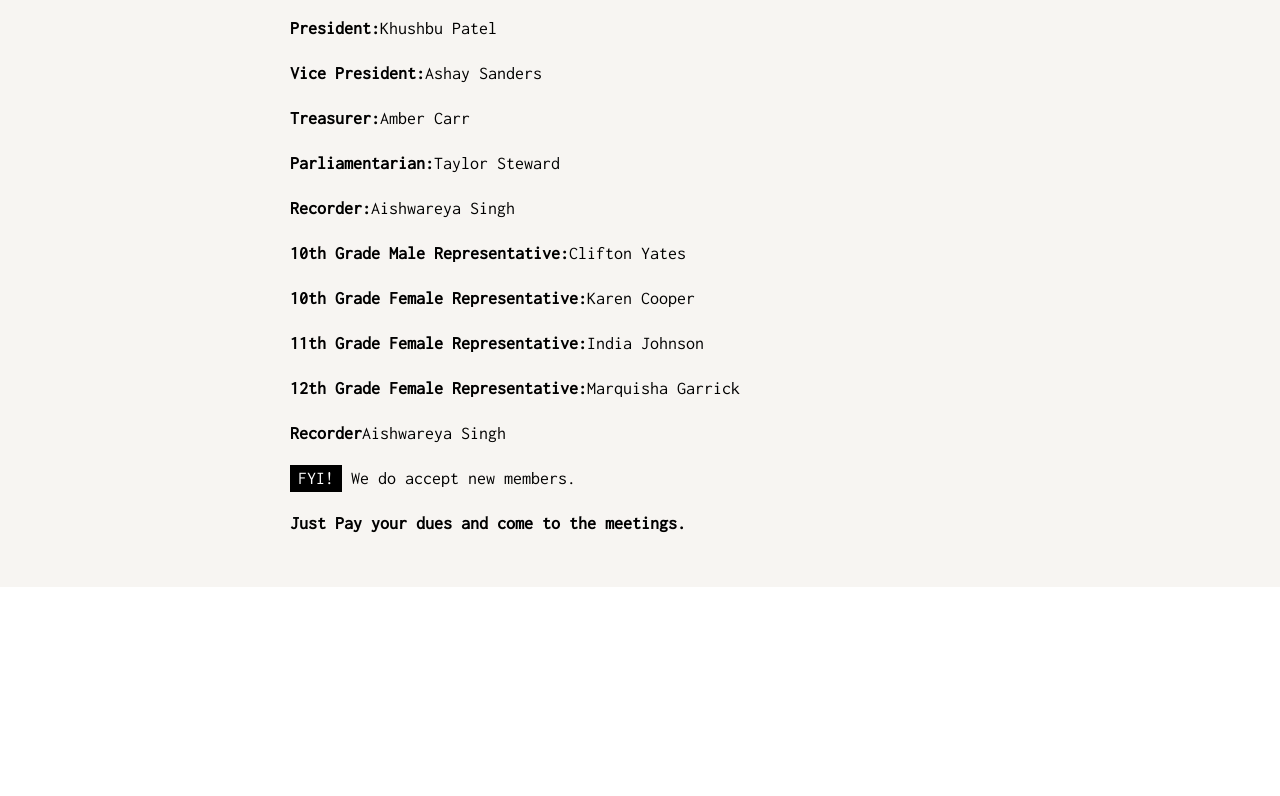
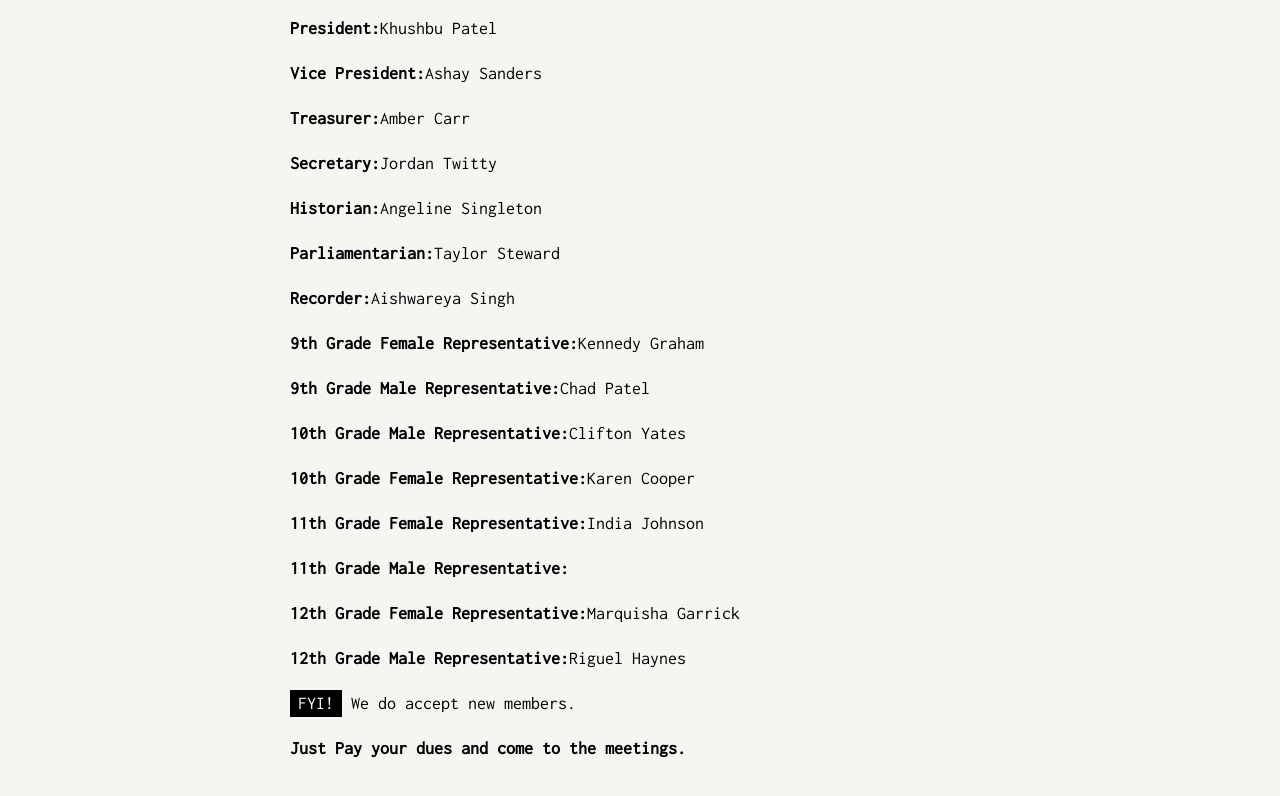
Before and after one commit to hshphosa/hshphosa.github.io, a plain HTML site: page index.html in a window 1280 px wide. Shown: the part 2700-3496 px from the top of the page. Before the commit the page ends 3287 px from the top, so only its background shows below. Drawn offline with nearby package versions, Linux system fonts and the light colour scheme.

Commit message:
Update index.html

```diff
--- a/index.html
+++ b/index.html
@@ -137,13 +137,18 @@ Menu Container -->
     <p><strong>President:</strong>Khushbu Patel</p>
     <p><strong>Vice President:</strong>Ashay Sanders</p>
     <p><strong>Treasurer:</strong>Amber Carr</p>
+    <p><strong>Secretary:</strong>Jordan Twitty</p>
+    <p><strong>Historian:</strong>Angeline Singleton</p>
     <p><strong>Parliamentarian:</strong>Taylor Steward</p>
     <p><strong>Recorder:</strong>Aishwareya Singh</p>
+    <p><strong>9th Grade Female Representative:</strong>Kennedy Graham</p>
+    <p><strong>9th Grade Male Representative:</strong>Chad Patel</p>
     <p><strong>10th Grade Male Representative:</strong>Clifton Yates</p>
     <p><strong>10th Grade Female Representative:</strong>Karen Cooper</p>
     <p><strong>11th Grade Female Representative:</strong>India Johnson</p>
+    <p><strong>11th Grade Male Representative:</strong></p>
     <p><strong>12th Grade Female Representative:</strong>Marquisha Garrick</p>
-    <p><strong>Recorder</strong>Aishwareya Singh</p>
+    <p><strong>12th Grade Male Representative:</strong>Riguel Haynes</p>
     <p><span class="w3-tag">FYI!</span> We do accept new members.</p>
     <p><strong>Just Pay your dues and come to the meetings.</strong></p>
 <!--
```
